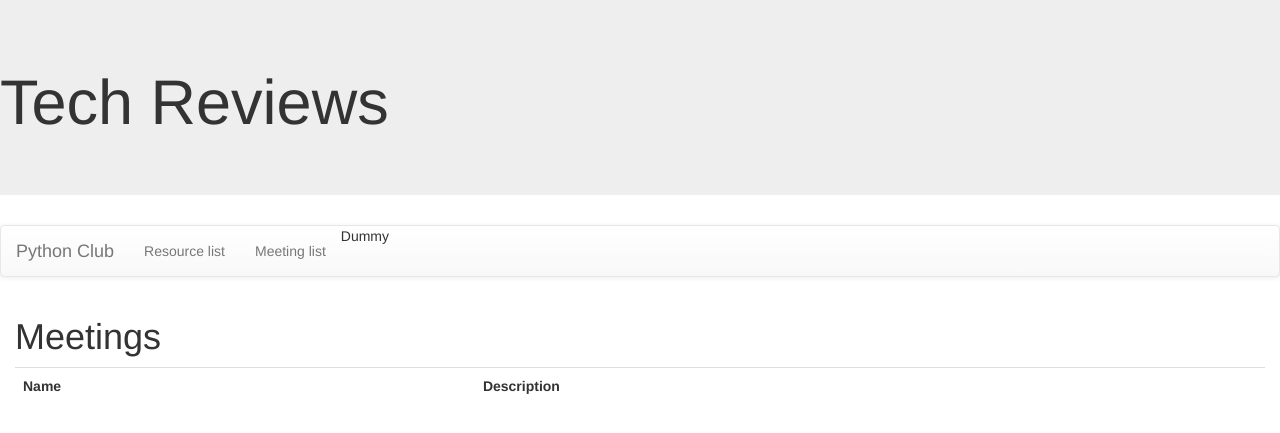
After one commit to hoohooprog/PythonClub, a Django app: page /Club/meetings in a window 1280 px wide. The commit adds this page. Shown: the top 433 px of the page. Run offline with Django 4.2, Linux system fonts and the light colour scheme; data that the repository does not hold is empty; some libraries are stand-ins or nearby versions.

Commit message:
A6 meeting and its details render view

```diff
--- /dev/null
+++ b/Club/templates/Meetings.html
@@ -0,0 +1,21 @@
+{% extends 'base.html' %}
+{% block content %}
+<h1>Meetings</h1>
+<table class='table'>
+ <tr>
+     <th>Name</th>
+     <th>Description</th>
+ </tr>
+ {% for t in Meetings_list %}
+   <tr>
+       <td><a href="{% url 'meetingdetails' id=t.id %}">{{ t.meeting_title }}</a></td>
+       <td>{{ t.meeting_date }}</td>
+   </tr>
+
+ {% endfor %}
+
+
+</table>
+
+
+{% endblock %}
--- a/Club/templates/base.html
+++ b/Club/templates/base.html
@@ -16,7 +16,8 @@
 <a class="navbar-brand" href="{% url 'index' %}">Python Club</a>
 </div>
 <ul class="nav navbar-nav">
-<li><a href="{% url 'resource' %}""> Resource list </a></li>
+<li><a href="{% url 'resource' %}"> Resource list </a></li>
+<li><a href="{% url 'meetings_list' %}">Meeting list</a></li>
 <li>Dummy</li>
 </ul>
 </div>
--- a/Club/urls.py
+++ b/Club/urls.py
@@ -4,5 +4,7 @@ from . import views
 
 urlpatterns = [
     path('', views.index, name='index'),
-    path('resource',views.view_resource,name='resource')
+    path('resource',views.view_resource,name='resource'),
+    path('meetings', views.getMeetings, name='meetings_list'),
+    path('meetingdetails/<int:id>', views.meetingdetails, name='meetingdetails'),
 ]
--- a/Club/views.py
+++ b/Club/views.py
@@ -4,9 +4,9 @@
 
 # Add a view that returns all the resources (A5)
 
-from django.shortcuts import render
+from django.shortcuts import render, get_object_or_404
 from django.http import HttpResponse
-from Club.models import Resource
+from Club.models import Resource, Meeting
 
 
 # Create your views here.
@@ -21,3 +21,27 @@ def view_resource(request):
     resource_list = Resource.objects.all()
 
     return render(request, 'resources.html',{'resource_list':resource_list})
+
+
+
+
+def getMeetings(request):
+    Meetings_list= Meeting.objects.all()
+    return render(request, 'Meetings.html', {'Meetings_list': Meetings_list})
+
+
+
+def meetingdetails(request, id):
+    meeting=get_object_or_404(Meeting, pk=id)
+    title = meeting.meeting_title
+    date = meeting.meeting_date
+    location = meeting.meeting_location
+    agenda = meeting.meeting_agenda
+    context = {
+        'title' : title,
+        'date' : date,
+        'location' : location,
+        'agenda' : agenda,
+    }
+
+    return render(request, 'meetingdetails.html', context)
```
Also changed, not shown: Club/templates/meetingdetails.html (added, +7 -0 lines).
